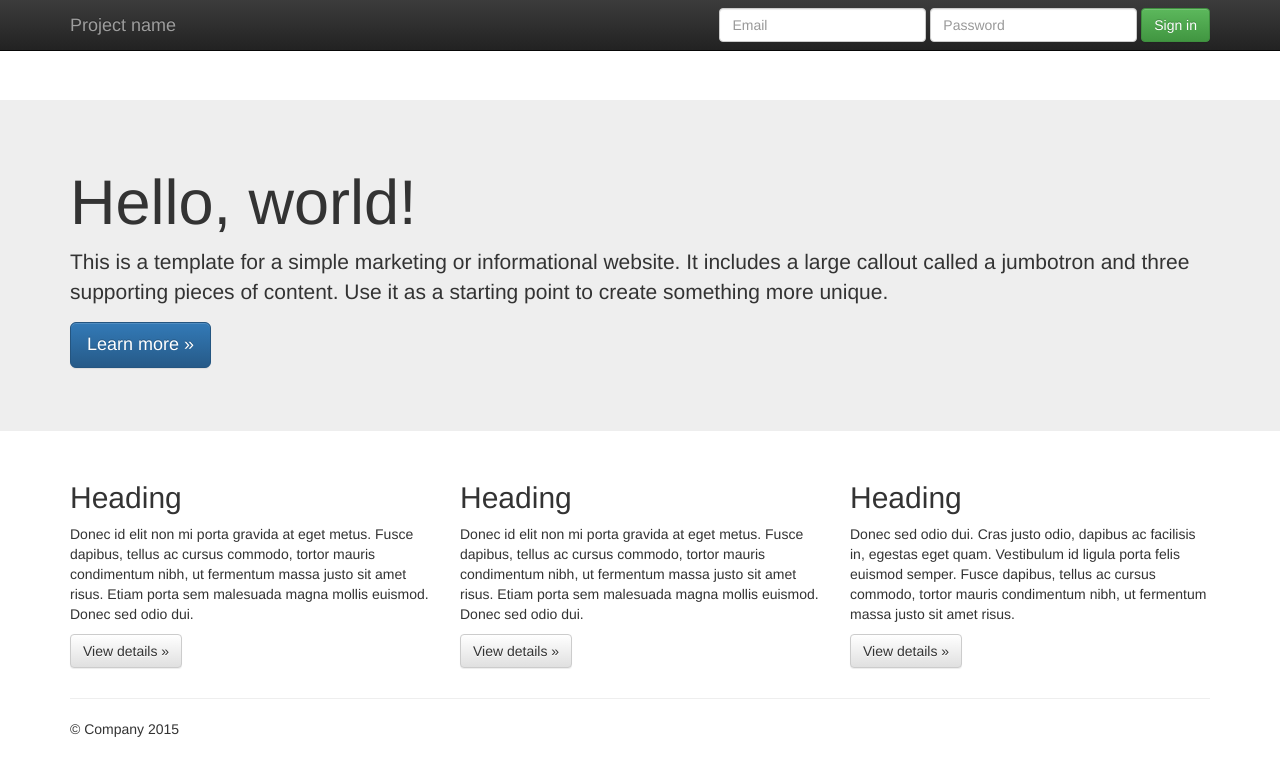
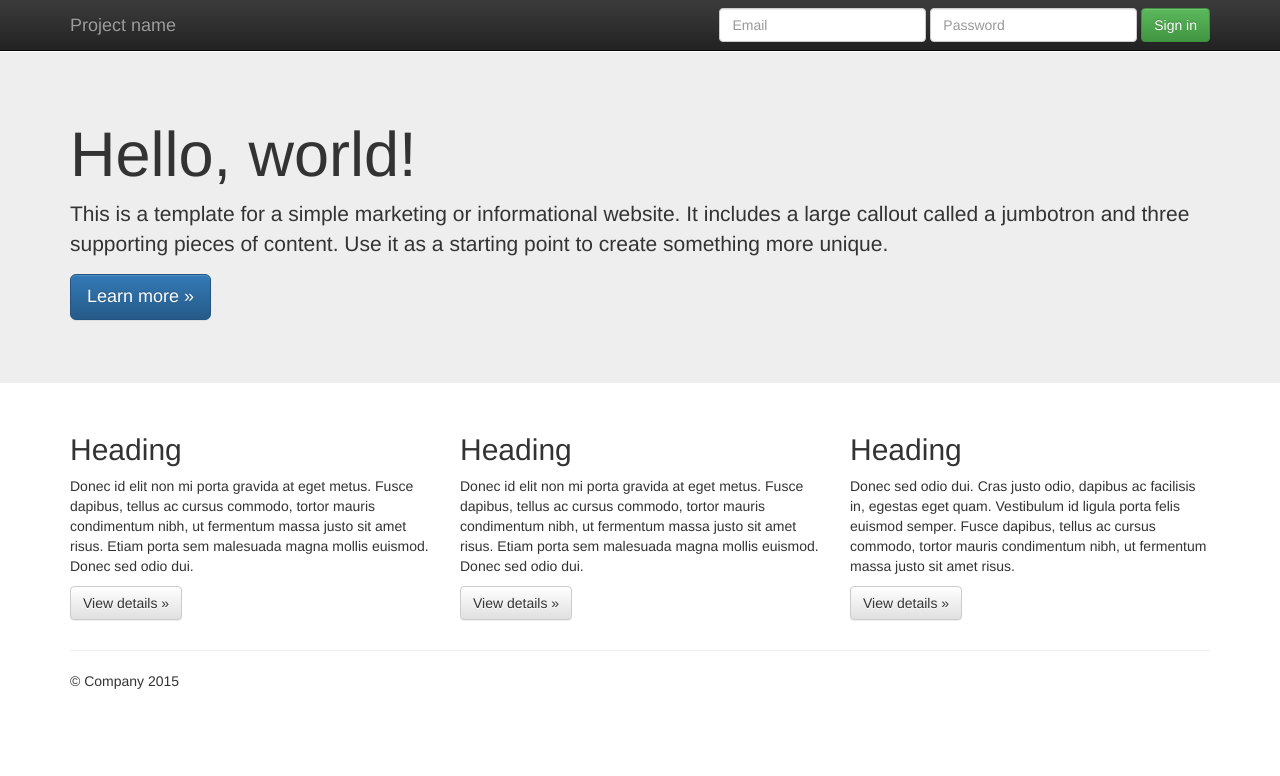
Before and after one commit to mohachakir/my-website, a plain HTML site: page index.html in a window 1280 px wide. Drawn offline with nearby package versions, Linux system fonts and the light colour scheme.

Commit message:
nv update

```diff
--- a/index.html
+++ b/index.html
@@ -14,7 +14,7 @@
         <link rel="stylesheet" href="css/bootstrap.min.css">
         <style>
             body {
-                padding-top: 100px;
+                padding-top: 52px;
                 padding-bottom: 20px;
             }
         </style>
```
